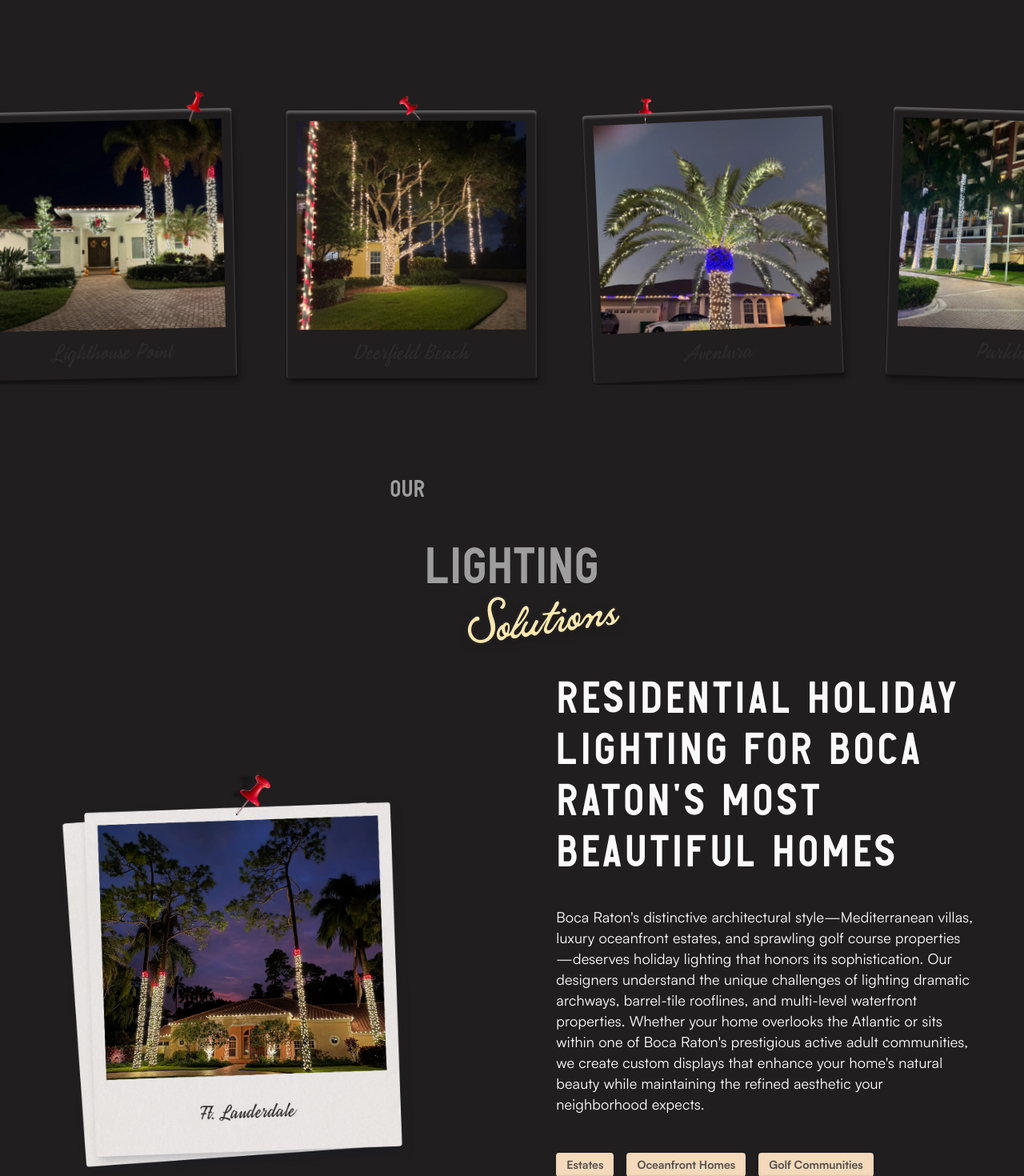
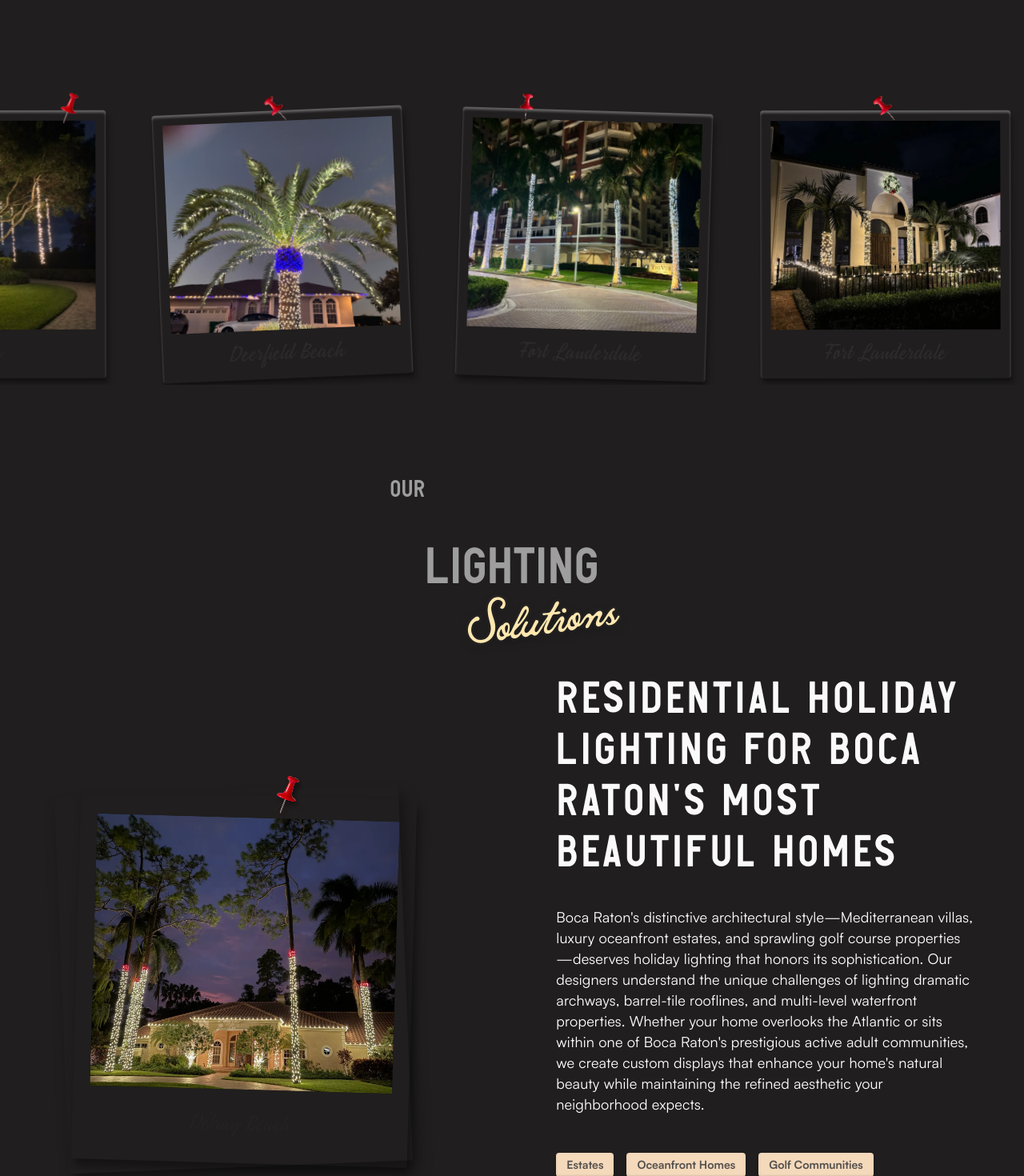
Before and after one commit to MosesD02/godly-holiday, a Next.js app: page /services/boca-raton in a window 1280 px wide. Shown: the part 2560-4030 px from the top of the page at 80% size. Built offline with nearby package versions, Linux system fonts and the light colour scheme; no server answers; grey boxes are pictures that could not be loaded.

Commit message:
update images

```diff
--- a/src/components/sections/home/light-installation.tsx
+++ b/src/components/sections/home/light-installation.tsx
@@ -3,6 +3,10 @@ import ArrowRight from "@/assets/arrow-right.svg";
 import Image from "next/image";
 import { QuoteButton } from "@/components/ui/quote-button";
 import { AnimatedImagePair } from "@/components/sections/services/animated-image-pair";
+import {
+  commercialInstallationPhotos,
+  residentialInstallationPhotos,
+} from "@/data/installation-photos";
 
 interface LightInstallationProps {
   cityName?: string;
@@ -70,10 +74,7 @@ export function LightInstallation({
         </div>
         <div className="p-[0_5px_13px_4px] sm:p-[0_7.5px_19px_6.5px] lg:p-[0_9.925px_25.561px_8.762px] order-first lg:order-none">
           <AnimatedImagePair
-            src1="/images/home/light-installation/commercial.png"
-            src2="/images/home/light-installation/commercial-2.png"
-            alt1="Commercial"
-            alt2="Commercial Alt"
+            photos={commercialInstallationPhotos}
           />
         </div>
       </div>
@@ -81,10 +82,7 @@ export function LightInstallation({
       <div className="flex flex-col lg:flex-row items-center justify-center gap-8 sm:gap-12 lg:gap-[156px] self-stretch">
         <div className="p-[0_5px_13px_4px] sm:p-[0_7.5px_19px_6.5px] lg:p-[0_9.925px_25.561px_8.762px] order-first lg:order-none">
           <AnimatedImagePair
-            src1="/images/home/light-installation/resident.png"
-            src2="/images/home/light-installation/residential-2.png"
-            alt1="Residential"
-            alt2="Residential Alt"
+            photos={residentialInstallationPhotos}
           />
         </div>
         <div className="flex flex-col gap-12 sm:gap-16 lg:gap-20 flex-1 max-w-[521px]">
--- a/src/components/sections/home/lighting-up-nights.tsx
+++ b/src/components/sections/home/lighting-up-nights.tsx
@@ -1,6 +1,7 @@
 import Image from "next/image";
 import { Marquee } from "@/components/ui/marquee";
 import { cn } from "@/lib/utils";
+import { installationPhotos } from "@/data/installation-photos";
 
 export const pin1Class =
   "absolute -top-1 left-1/2 -translate-x-1/2 -translate-y-1/2 w-[42.033px] h-[46.571px] object-cover";
@@ -9,165 +10,27 @@ export const pin2Class =
 export const pin3Class =
   "absolute -top-1 left-6/7 -translate-x-1/2 -translate-y-1/2 w-[42.033px] h-[46.571px] object-cover";
 
-export const images = [
-  {
-    imgSrc: "/images/home/lighting-up-nights/images/1.webp",
-    location: "Boca Raton",
-    pinSrc: "/images/home/lighting-up-nights/pin-1.png",
-    className: "rotate-[-0.102deg]",
-  },
-  {
-    imgSrc: "/images/home/lighting-up-nights/images/2.webp",
-    location: "Ft. Lauderdale",
-    pinSrc: "/images/home/lighting-up-nights/pin-2.png",
-    className: "rotate-[-2.494deg]",
-  },
-  {
-    imgSrc: "/images/home/lighting-up-nights/images/3.webp",
-    location: "Delray Beach",
-    pinSrc: "/images/home/lighting-up-nights/pin-3.png",
-    className: "rotate-[1.74deg]",
-  },
-  {
-    imgSrc: "/images/home/lighting-up-nights/images/4.webp",
-    location: "Weston",
-    pinSrc: "/images/home/lighting-up-nights/pin-3.png",
-    className: "rotate-[-1.212deg]",
-    imgClassName: "object-right",
-  },
-  {
-    imgSrc: "/images/home/lighting-up-nights/images/5.webp",
-    location: "Parkland",
-    pinSrc: "/images/home/lighting-up-nights/pin-1.png",
-    className: "rotate-[-0.102deg]",
-  },
-  {
-    imgSrc: "/images/home/lighting-up-nights/images/6.webp",
-    location: "Lighthouse Point",
-    pinSrc: "/images/home/lighting-up-nights/pin-2.png",
-    className: "rotate-[-2.494deg]",
-  },
-  {
-    imgSrc: "/images/home/lighting-up-nights/images/7.webp",
-    location: "Pompano Beach",
-    pinSrc: "/images/home/lighting-up-nights/pin-3.png",
-    className: "rotate-[1.74deg]",
-  },
-  {
-    imgSrc: "/images/home/lighting-up-nights/images/8.webp",
-    location: "Southwest Ranches",
-    pinSrc: "/images/home/lighting-up-nights/pin-3.png",
-    className: "rotate-[-1.212deg]",
-  },
-  {
-    imgSrc: "/images/home/lighting-up-nights/images/9.webp",
-    location: "Parkland",
-    pinSrc: "/images/home/lighting-up-nights/pin-1.png",
-    className: "rotate-[-0.102deg]",
-  },
-  {
-    imgSrc: "/images/home/lighting-up-nights/images/10.webp",
-    location: "Southwest Ranches",
-    pinSrc: "/images/home/lighting-up-nights/pin-2.png",
-    className: "rotate-[-2.494deg]",
-  },
-  {
-    imgSrc: "/images/home/lighting-up-nights/images/11.webp",
-    location: "West Palm Beach",
-    pinSrc: "/images/home/lighting-up-nights/pin-3.png",
-    className: "rotate-[1.74deg]",
-  },
-  {
-    imgSrc: "/images/home/lighting-up-nights/images/12.webp",
-    location: "Boca Raton",
-    pinSrc: "/images/home/lighting-up-nights/pin-3.png",
-    className: "rotate-[-1.212deg]",
-  },
-  {
-    imgSrc: "/images/home/lighting-up-nights/images/13.webp",
-    location: "Pompano Beach",
-    pinSrc: "/images/home/lighting-up-nights/pin-1.png",
-    className: "rotate-[-0.102deg]",
-  },
-  {
-    imgSrc: "/images/home/lighting-up-nights/images/14.webp",
-    location: "Boca Raton",
-    pinSrc: "/images/home/lighting-up-nights/pin-2.png",
-    className: "rotate-[-2.494deg]",
-  },
-  {
-    imgSrc: "/images/home/lighting-up-nights/images/15.webp",
-    location: "Delray Beach",
-    pinSrc: "/images/home/lighting-up-nights/pin-3.png",
-    className: "rotate-[1.74deg]",
-  },
-  {
-    imgSrc: "/images/home/lighting-up-nights/images/16.webp",
-    location: "Fort Lauderdale",
-    pinSrc: "/images/home/lighting-up-nights/pin-1.png",
-    className: "rotate-[-0.102deg]",
-  },
-  {
-    imgSrc: "/images/home/lighting-up-nights/images/17.webp",
-    location: "Boca Raton",
-    pinSrc: "/images/home/lighting-up-nights/pin-2.png",
-    className: "rotate-[-2.494deg]",
-  },
-  {
-    imgSrc: "/images/home/lighting-up-nights/images/18.webp",
-    location: "Oakland Park",
-    pinSrc: "/images/home/lighting-up-nights/pin-3.png",
-    className: "rotate-[1.74deg]",
-  },
-  {
-    imgSrc: "/images/home/lighting-up-nights/images/19.webp",
-    location: "Weston",
-    pinSrc: "/images/home/lighting-up-nights/pin-3.png",
-    className: "rotate-[-1.212deg]",
-  },
-  {
-    imgSrc: "/images/home/lighting-up-nights/images/20.webp",
-    location: "Delray Beach",
-    pinSrc: "/images/home/lighting-up-nights/pin-1.png",
-    className: "rotate-[-0.102deg]",
-  },
-  {
-    imgSrc: "/images/home/lighting-up-nights/images/21.webp",
-    location: "Boynton Beach",
-    pinSrc: "/images/home/lighting-up-nights/pin-2.png",
-    className: "rotate-[-2.494deg]",
-  },
-  {
-    imgSrc: "/images/home/lighting-up-nights/images/22.webp",
-    location: "Davie",
-    pinSrc: "/images/home/lighting-up-nights/pin-3.png",
-    className: "rotate-[1.74deg]",
-  },
-  {
-    imgSrc: "/images/home/lighting-up-nights/images/23.webp",
-    location: "Lighthouse Point",
-    pinSrc: "/images/home/lighting-up-nights/pin-3.png",
-    className: "rotate-[-1.212deg]",
-  },
-  {
-    imgSrc: "/images/home/lighting-up-nights/images/24.webp",
-    location: "Deerfield Beach",
-    pinSrc: "/images/home/lighting-up-nights/pin-1.png",
-    className: "rotate-[-0.102deg]",
-  },
-  {
-    imgSrc: "/images/home/lighting-up-nights/images/25.webp",
-    location: "Aventura",
-    pinSrc: "/images/home/lighting-up-nights/pin-2.png",
-    className: "rotate-[-2.494deg]",
-  },
-  {
-    imgSrc: "/images/home/lighting-up-nights/images/26.webp",
-    location: "Parkland",
-    pinSrc: "/images/home/lighting-up-nights/pin-3.png",
-    className: "rotate-[1.74deg]",
-  },
-];
+const pinSources = [
+  "/images/home/lighting-up-nights/pin-1.png",
+  "/images/home/lighting-up-nights/pin-2.png",
+  "/images/home/lighting-up-nights/pin-3.png",
+] as const;
+
+const rotations = [
+  "rotate-[-0.102deg]",
+  "rotate-[-2.494deg]",
+  "rotate-[1.74deg]",
+  "rotate-[-1.212deg]",
+] as const;
+
+export const images = installationPhotos.map((photo, index) => ({
+  imgSrc: photo.src,
+  location: photo.location,
+  alt: photo.alt,
+  pinSrc: pinSources[index % pinSources.length],
+  className: rotations[index % rotations.length],
+  imgClassName: undefined as string | undefined,
+}));
 
 export function LightingUpNights() {
   return (
@@ -221,7 +84,7 @@ export function LightingUpNights() {
           >
             <Image
               src={image.pinSrc}
-              alt="Images"
+              alt=""
               width={1500}
               height={1500}
               className={
@@ -235,7 +98,7 @@ export function LightingUpNights() {
 
             <Image
               src={image.imgSrc}
-              alt="Images"
+              alt={image.alt}
               width={1500}
               height={1500}
               className={cn(
--- a/src/components/sections/services/animated-image-pair.tsx
+++ b/src/components/sections/services/animated-image-pair.tsx
@@ -2,15 +2,80 @@
 
 import Image from "next/image";
 import { useEffect, useState } from "react";
+import type { InstallationPhoto } from "@/data/installation-photos";
 
 interface AnimatedImagePairProps {
-  src1: string;
-  src2: string;
-  alt1: string;
-  alt2: string;
+  photos: readonly [InstallationPhoto, InstallationPhoto];
 }
 
-export function AnimatedImagePair({ src1, src2, alt1, alt2 }: AnimatedImagePairProps) {
+function PolaroidPhoto({
+  photo,
+  visible,
+  variant,
+}: {
+  photo: InstallationPhoto;
+  visible: boolean;
+  variant: "left" | "right";
+}) {
+  const backCardRotation =
+    variant === "left" ? "rotate-[2.5deg]" : "-rotate-[2.25deg]";
+  const frontCardRotation =
+    variant === "left" ? "-rotate-[1.4deg]" : "rotate-[1.6deg]";
+  const backCardPosition =
+    variant === "left" ? "inset-[7%_1%_2%_5%]" : "inset-[6%_5%_3%_1%]";
+  const frontCardPosition =
+    variant === "left" ? "inset-[8%_4%_3%_3%]" : "inset-[7%_3%_4%_5%]";
+  const pinSrc =
+    variant === "left"
+      ? "/images/home/lighting-up-nights/pin-2.png"
+      : "/images/home/lighting-up-nights/pin-3.png";
+  const pinPosition =
+    variant === "left"
+      ? "left-1/2 top-[2%] w-[13%] -translate-x-1/2"
+      : "left-[63%] top-[1%] w-[12%] -translate-x-1/2";
+
+  return (
+    <div
+      aria-hidden={!visible}
+      className="absolute inset-0 transition-all duration-1000 ease-in-out"
+      style={{
+        opacity: visible ? 1 : 0,
+        transform: visible ? "scale(1)" : "scale(0.98)",
+      }}
+    >
+      <div
+        aria-hidden="true"
+        className={`bg-paper-8-3 absolute rounded-[3px] shadow-[6px_12px_18px_rgba(0,0,0,0.34)] ${backCardPosition} ${backCardRotation}`}
+      />
+      <figure
+        className={`bg-paper-8-3 absolute rounded-[3px] shadow-[4px_9px_12px_rgba(0,0,0,0.36)] ${frontCardPosition} ${frontCardRotation}`}
+      >
+        <div className="absolute inset-x-[5%] top-[6%] bottom-[20%] overflow-hidden bg-[#171717]">
+          <Image
+            src={photo.src}
+            alt={visible ? photo.alt : ""}
+            fill
+            sizes="(max-width: 640px) 300px, (max-width: 1024px) 400px, 457px"
+            className="object-cover"
+            style={{ objectPosition: photo.objectPosition ?? "center" }}
+          />
+        </div>
+        <figcaption className="font-marlton-script absolute inset-x-[5%] bottom-[3%] flex h-[14%] items-center justify-center text-center text-[clamp(1.05rem,2.6vw,1.5rem)] leading-none text-[#242222]">
+          {photo.location}
+        </figcaption>
+      </figure>
+      <Image
+        src={pinSrc}
+        alt=""
+        width={120}
+        height={120}
+        className={`absolute z-20 h-auto drop-shadow-[3px_5px_3px_rgba(0,0,0,0.45)] ${pinPosition}`}
+      />
+    </div>
+  );
+}
+
+export function AnimatedImagePair({ photos }: AnimatedImagePairProps) {
   const [showAlt, setShowAlt] = useState(false);
 
   useEffect(() => {
@@ -21,26 +86,15 @@ export function AnimatedImagePair({ src1, src2, alt1, alt2 }: AnimatedImagePairP
   }, []);
 
   return (
-    <div className="relative w-full">
-      <Image
-        src={src1}
-        alt={alt1}
-        width={482}
-        height={581}
-        className="w-full max-w-[300px] sm:max-w-[400px] lg:max-w-[457px] h-auto transition-opacity duration-1000 ease-in-out"
-        style={{ opacity: showAlt ? 0 : 1 }}
-      />
-      <Image
-        src={src2}
-        alt={alt2}
-        width={482}
-        height={581}
-        className="w-full max-w-[300px] sm:max-w-[400px] lg:max-w-[457px] h-auto absolute inset-0 transition-all duration-1000 ease-in-out"
-        style={{
-          opacity: showAlt ? 1 : 0,
-          transform: showAlt ? "scale(1.02)" : "scale(0.98)",
-        }}
-      />
+    <div className="relative aspect-[1086/1227] w-[300px] sm:w-[400px] lg:w-[457px]">
+      {photos.map((photo, index) => (
+        <PolaroidPhoto
+          key={photo.src}
+          photo={photo}
+          visible={showAlt ? index === 1 : index === 0}
+          variant={index === 0 ? "left" : "right"}
+        />
+      ))}
     </div>
   );
 }
--- a/src/components/sections/services/light-installation.tsx
+++ b/src/components/sections/services/light-installation.tsx
@@ -64,7 +64,7 @@ export function RecentLightInstallation({
 
             <Image
               src={image.imgSrc}
-              alt="Holiday light installation"
+              alt={image.alt}
               width={1500}
               height={1500}
               className={cn(
--- a/src/components/sections/services/lighting-solution.tsx
+++ b/src/components/sections/services/lighting-solution.tsx
@@ -3,6 +3,10 @@ import ArrowRight from "@/assets/arrow-right.svg";
 import Image from "next/image";
 import { QuoteButton } from "@/components/ui/quote-button";
 import { AnimatedImagePair } from "./animated-image-pair";
+import {
+  commercialInstallationPhotos,
+  residentialInstallationPhotos,
+} from "@/data/installation-photos";
 
 interface LightingSolutionProps {
   residentialDescription?: string;
@@ -48,10 +52,7 @@ export function LightingSolution({
       <div className="flex flex-col lg:flex-row items-center justify-center gap-8 sm:gap-12 lg:gap-[156px] self-stretch">
         <div className="p-[0_5px_13px_4px] sm:p-[0_7.5px_19px_6.5px] lg:p-[0_9.925px_25.561px_8.762px] order-first lg:order-none">
           <AnimatedImagePair
-            src1="/images/home/light-installation/resident.png"
-            src2="/images/home/light-installation/residential-2.png"
-            alt1="Residential"
-            alt2="Residential Alt"
+            photos={residentialInstallationPhotos}
           />
         </div>
         <div className="flex flex-col gap-12 sm:gap-16 lg:gap-20 flex-1 max-w-[521px]">
@@ -158,10 +159,7 @@ export function LightingSolution({
         </div>
         <div className="p-[0_5px_13px_4px] sm:p-[0_7.5px_19px_6.5px] lg:p-[0_9.925px_25.561px_8.762px] order-first lg:order-none">
           <AnimatedImagePair
-            src1="/images/home/light-installation/commercial.png"
-            src2="/images/home/light-installation/commercial-2.png"
-            alt1="Commercial"
-            alt2="Commercial Alt"
+            photos={commercialInstallationPhotos}
           />
         </div>
       </div>
--- /dev/null
+++ b/src/data/installation-photos.ts
@@ -0,0 +1,76 @@
+export interface InstallationPhoto {
+  src: string;
+  location: string;
+  alt: string;
+  objectPosition?: string;
+}
+
+export const installationPhotos = [
+  {
+    src: "/images/home/lighting-up-nights/images/16.webp",
+    location: "Fort Lauderdale",
+    alt: "Mediterranean-style home with warm white holiday lights, palm trees, and a lit wreath",
+  },
+  {
+    src: "/images/home/lighting-up-nights/images/17.webp",
+    location: "Boca Raton",
+    alt: "Large home with red, white, and blue holiday lights across its palm trees and landscaping",
+  },
+  {
+    src: "/images/home/lighting-up-nights/images/18.webp",
+    location: "Oakland Park",
+    alt: "Modern home entrance lined with cone-shaped trees wrapped in warm white lights",
+  },
+  {
+    src: "/images/home/lighting-up-nights/images/19.webp",
+    location: "Delray Beach",
+    alt: "South Florida estate framed by tall palm and pine trees wrapped in holiday lights",
+  },
+  {
+    src: "/images/home/lighting-up-nights/images/20.webp",
+    location: "Weston",
+    alt: "White two-story home with roofline lights and illuminated palm trunks at blue hour",
+  },
+  {
+    src: "/images/home/lighting-up-nights/images/21.webp",
+    location: "Lighthouse Point",
+    alt: "Close view of a lit holiday wreath and palm trees wrapped in red and warm white lights",
+  },
+  {
+    src: "/images/home/lighting-up-nights/images/22.webp",
+    location: "Aventura",
+    alt: "Group of four palm trees illuminated in red, green, and warm white holiday lights",
+    objectPosition: "center 42%",
+  },
+  {
+    src: "/images/home/lighting-up-nights/images/23.webp",
+    location: "Boynton Beach",
+    alt: "Single-story home decorated with a wreath, roofline lights, and three illuminated palms",
+  },
+  {
+    src: "/images/home/lighting-up-nights/images/24.webp",
+    location: "Davie",
+    alt: "Large tree wrapped in warm white lights with hanging strands across its branches",
+  },
+  {
+    src: "/images/home/lighting-up-nights/images/25.webp",
+    location: "Deerfield Beach",
+    alt: "Wide date palm wrapped from trunk to fronds in blue and warm white holiday lights",
+  },
+  {
+    src: "/images/home/lighting-up-nights/images/26.webp",
+    location: "Fort Lauderdale",
+    alt: "Commercial condominium entrance lined with a group of illuminated palm trees",
+    objectPosition: "center 54%",
+  },
+] as const satisfies readonly InstallationPhoto[];
+
+export const commercialInstallationPhotos = [
+  installationPhotos[10],
+  installationPhotos[6],
+] as const;
+
+export const residentialInstallationPhotos = [
+  installationPhotos[4],
+  installationPhotos[3],
+] as const;
```
